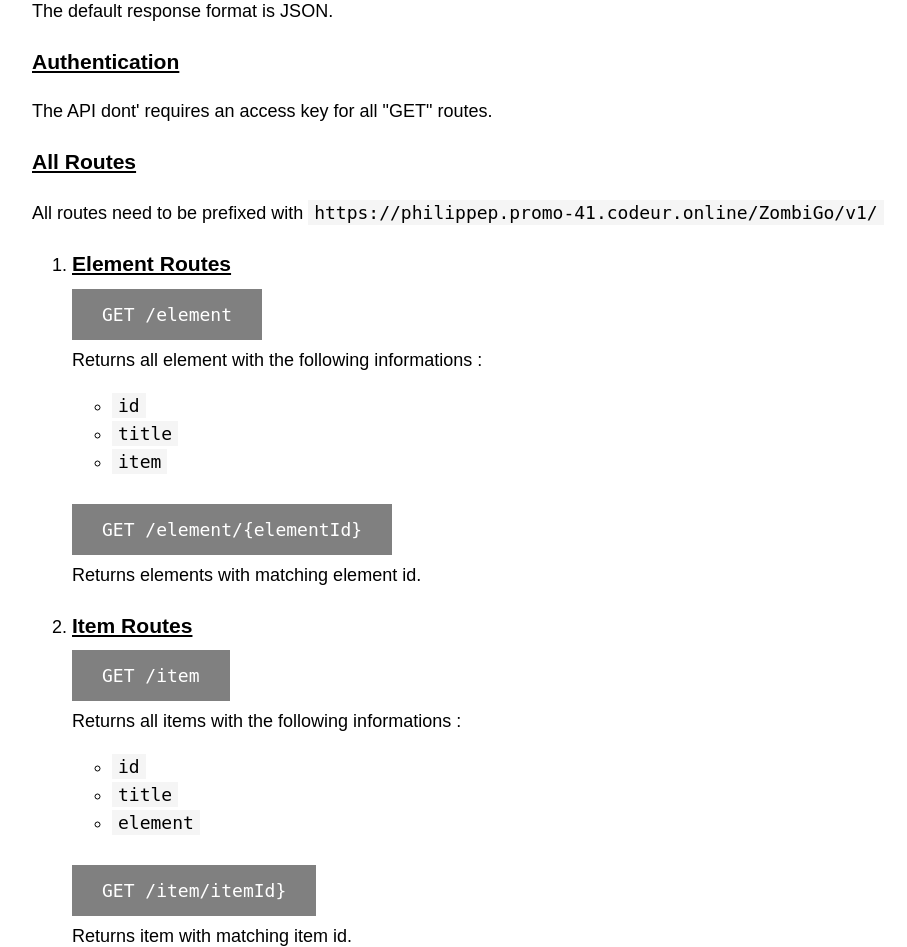
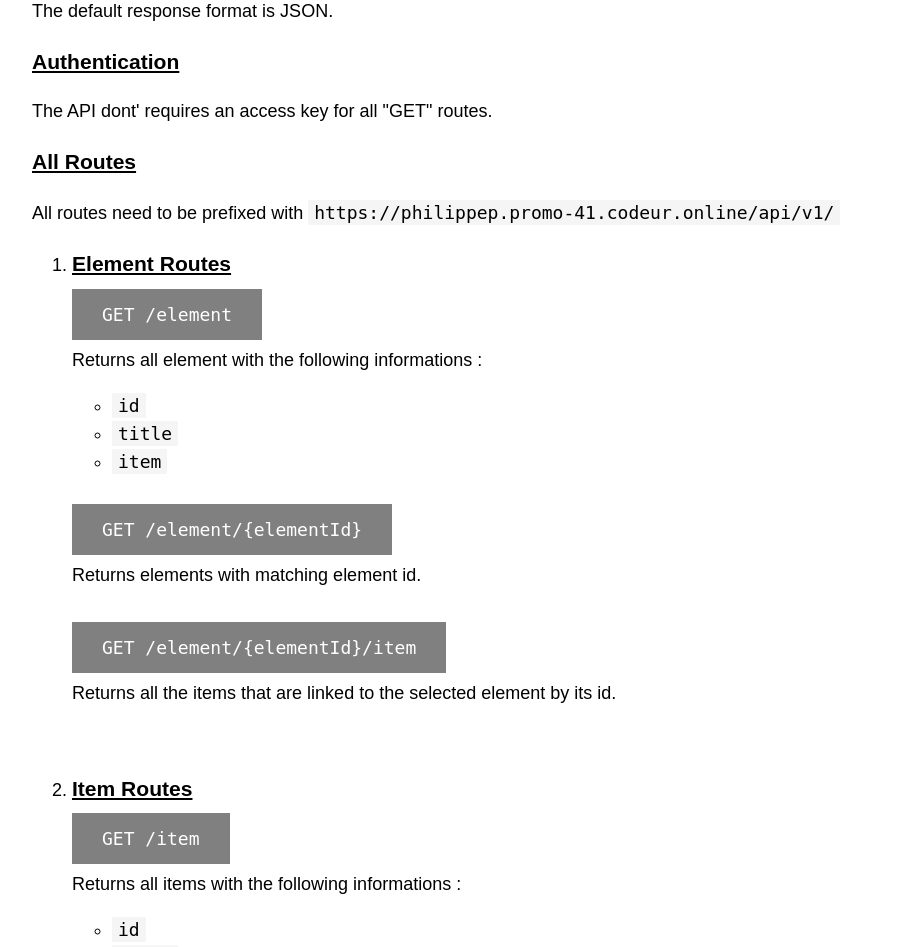
Before and after one commit to Philpof/API_Symfony, a Symfony app: template templates/documentation/index.html.twig in a window 1280 px wide. Shown: the part 332-1279 px from the top of the page, without its empty margins (134-1041 px from the left). Run offline with Twig, Linux system fonts and the light colour scheme; the template is opened without the code that fills it, so the values that code supplies are empty; some libraries are stand-ins or nearby versions.

Commit message:
API PLATEFORME off + element/{id}/item route (.json)

```diff
--- a/config/routes/api_platform.yaml
+++ b/config/routes/api_platform.yaml
@@ -1,4 +1,5 @@
 api_platform:
     resource: .
     type: api_platform
-    prefix: /api
+    # prefix: /api
+    prefix: /apip
--- a/src/Entity/Element.php
+++ b/src/Entity/Element.php
@@ -8,6 +8,7 @@ use Doctrine\Common\Collections\Collection;
 use Doctrine\ORM\Mapping as ORM;
 use Symfony\Component\Serializer\Annotation\Groups;
 use Symfony\Component\Validator\Constraints as Assert;
+// use ApiPlatform\Core\Annotation\ApiResource; // I don't want to use API PLATEFORME for this API
 
 // On a créé le "groups" pour pouvoir prendre que certains éléments dans le controller afin de les serialiser en .json et éviter une boucle en prenant '$items'
 
--- a/src/Entity/Item.php
+++ b/src/Entity/Item.php
@@ -6,6 +6,7 @@ use App\Repository\ItemRepository;
 use Doctrine\ORM\Mapping as ORM;
 use Symfony\Component\Serializer\Annotation\Groups;
 use Symfony\Component\Validator\Constraints as Assert;
+// use ApiPlatform\Core\Annotation\ApiResource; // use ApiPlatform\Core\Annotation\ApiResource; // I don't want to use API PLATEFORME for this API
 
 /**
  * @ORM\Entity(repositoryClass=ItemRepository::class)
--- a/templates/api_element/index.html.twig
+++ b/templates/api_element/icon.html.twig
@@ -4,6 +4,6 @@
 
 {% block body %}
 
-  <img src="../../../images{{ element.getIcon }}" alt=""> <!-- le "src" est valide et fonctionne en l'état ->
+  <img src="../../../../images{{ element.getIcon }}" alt="">
 
 {% endblock %}
--- a/templates/documentation/index.html.twig
+++ b/templates/documentation/index.html.twig
@@ -29,7 +29,7 @@
     <h3>Authentication</h3>
     <p>The API dont' requires an access key for all "GET" routes.</p>
     <h3>All Routes</h3>
-    <p>All routes need to be prefixed with <code>https://philippep.promo-41.codeur.online/ZombiGo/v1/</code></p>
+    <p>All routes need to be prefixed with <code>https://philippep.promo-41.codeur.online/api/v1/</code></p>
     <ol>
       <li>
         <h3>Element Routes</h3>
@@ -42,6 +42,10 @@
         </ul>
         <code class="route">GET /element/{elementId}</code>
         <p>Returns elements with matching element id.</p>
+        <br>
+        <code class="route">GET /element/{elementId}/item</code>
+        <p>Returns all the items that are linked to the selected element by its id.</p>
+        <br>
       </li>
       <li>
         <h3>Item Routes</h3>
```
Also changed, not shown: src/Controller/ApiElementController.php (+22 -9 lines).
